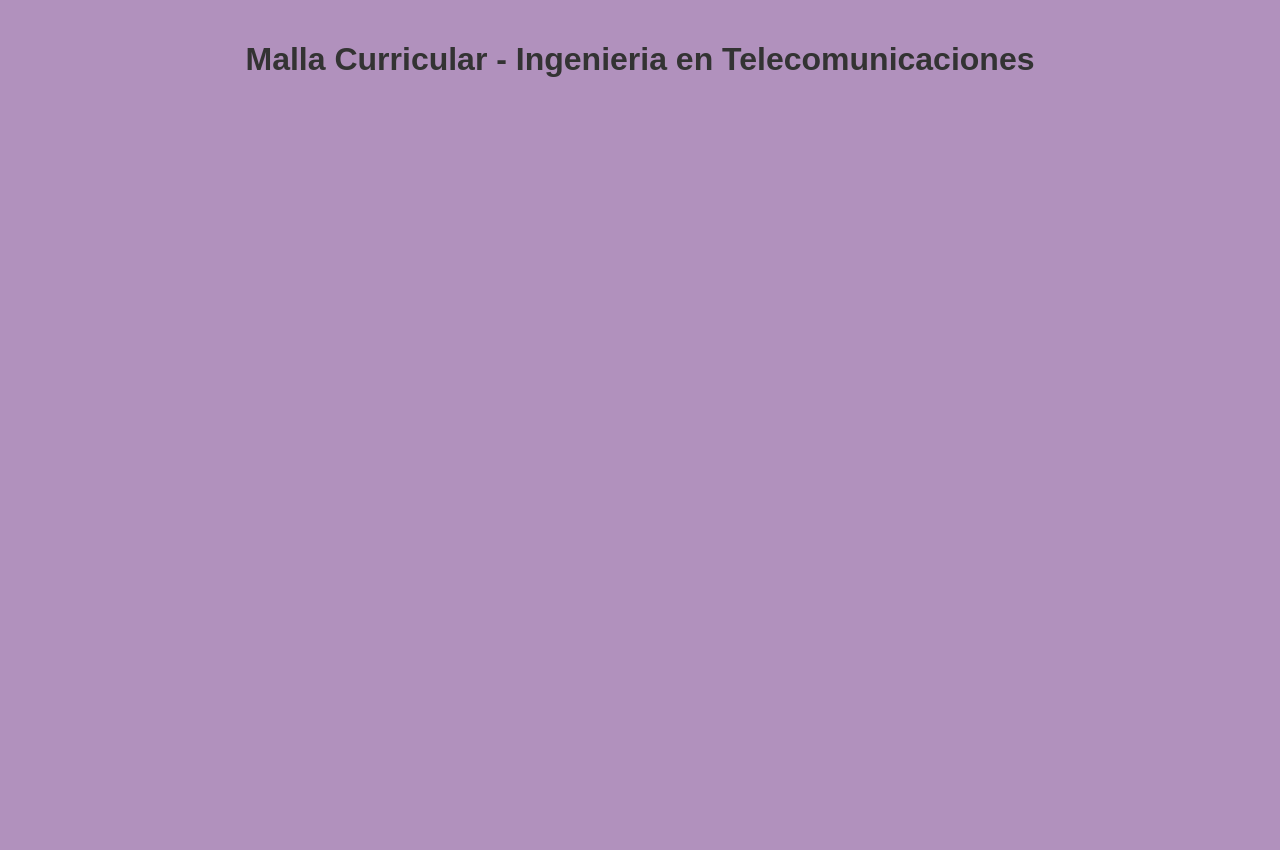
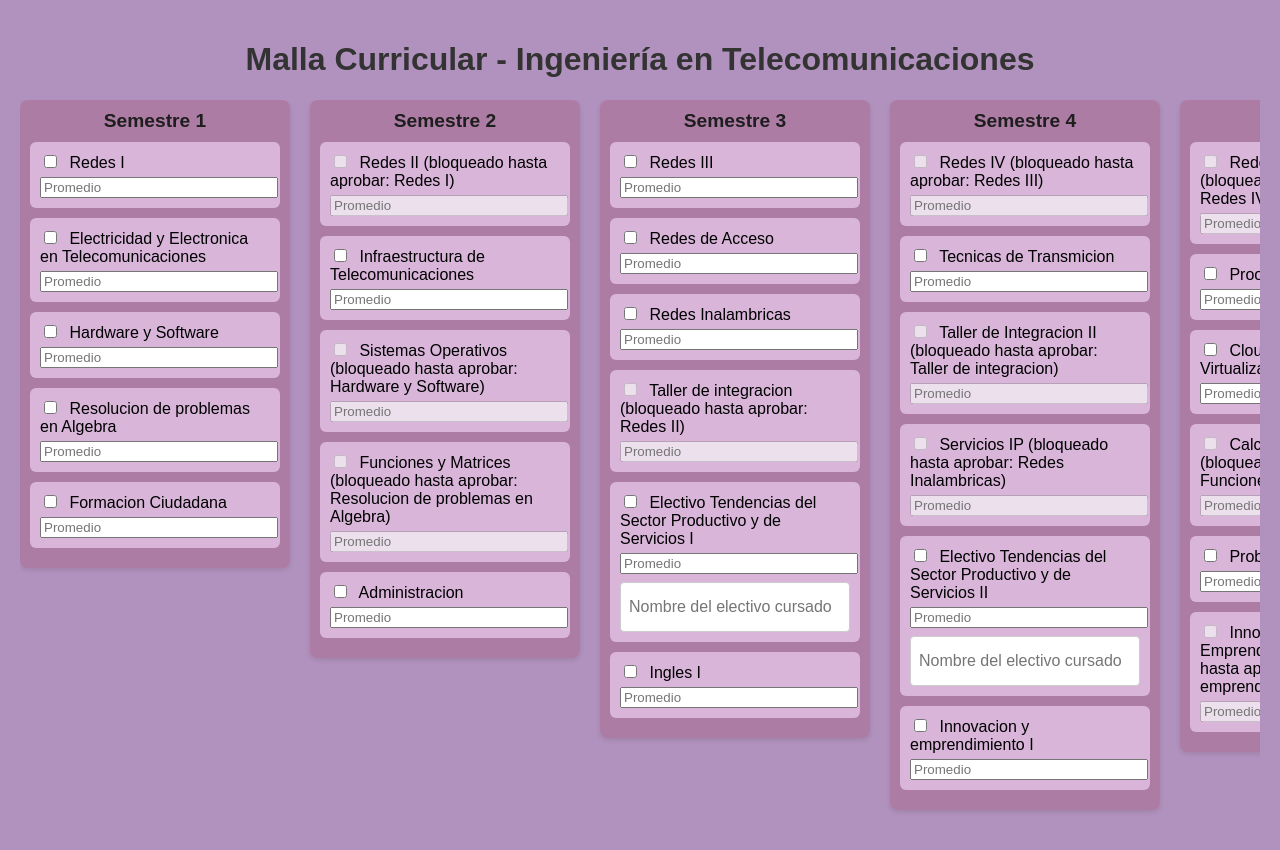
Before and after one commit to constanzapoblete12/Malla-Curricular, a plain HTML site: page index.html in a window 1280 px wide. Before the commit the page ends 800 px from the top, so only its background shows below. Drawn offline with Linux system fonts and the light colour scheme.

Commit message:
Add files via upload

```diff
--- a/index.html
+++ b/index.html
@@ -3,7 +3,7 @@
 <head>
   <meta charset="UTF-8">
   <meta name="viewport" content="width=device-width, initial-scale=1.0">
-  <title>Malla Curricular - Ingenieria Telecomunicaciones</title>
+  <title>Malla Curricular - Ingeniería en Telecomunicaciones</title>
   <style>
     body {
       font-family: Arial, sans-serif;
@@ -67,61 +67,59 @@
       border-radius: 4px;
       border: 1px solid #ccc;
       box-sizing: border-box;
-      }
+    }
   </style>
 </head>
 <body>
-  <h1>Malla Curricular - Ingenieria en Telecomunicaciones</h1>
-
+  <h1>Malla Curricular - Ingeniería en Telecomunicaciones</h1>
   <div class="contenedor-malla" id="malla"></div>
-
   <script>
     const malla = {
       "Semestre 1": [
         "Redes I",
-        "Electricidad y Electrónica en Telecomunicaciones",
+        "Electricidad y Electronica en Telecomunicaciones",
         "Hardware y Software",
-        "Resolución de problemas en Álgebra",
-        "Formación Ciudadana"
+        "Resolucion de problemas en Algebra",
+        "Formacion Ciudadana"
       ],
       "Semestre 2": [
         "Redes II",
         "Infraestructura de Telecomunicaciones",
         "Sistemas Operativos",
         "Funciones y Matrices",
-        "Administració"
+        "Administracion"
       ],
       "Semestre 3": [
         "Redes III",
         "Redes de Acceso",
         "Redes Inalambricas",
-        "Taller de integración",
+        "Taller de integracion",
         "Electivo Tendencias del Sector Productivo y de Servicios I",
-        "Inglés I"
+        "Ingles I"
       ],
       "Semestre 4": [
         "Redes IV",
-        "Técnicas de Transmisión",
-        "Taller de Integración II",
+        "Tecnicas de Transmicion",
+        "Taller de Integracion II",
         "Servicios IP",
         "Electivo Tendencias del Sector Productivo y de Servicios II",
-        "Innovacion y Emprendimiento I"
+        "Innovacion y emprendimiento I"
       ],
       "Semestre 5": [
         "Redes Avanzadas",
-        "Programación Aplicada",
+        "Proogramacion Aplicada",
         "Cloud Computing y Virtualizacion",
-        "Cálculo Diferencial",
-        "Probabilidad y Estadística",
-        "Innovación y Emprendimiento II"
+        "Calculo Diferencial",
+        "Probabilidad y Estadistica",
+        "Innovacion y Emprendimiento II"
       ],
       "Semestre 6": [
         "Redes Avanzadas II",
         "Infraestructura de Telecomunicaciones Avanzada",
         "Taller de Integracion III",
-        "Cálculo Integral",
+        "Calculo Integral",
         "Finanzas",
-        "Inglés II"
+        "Ingles II"
       ],
       "Semestre 7": [
         "Redes Avanzadas III",
@@ -129,12 +127,12 @@
         "Electivo Tendencias del Sector Productivo y de Servicios III",
         "Electivo Tendencias del Sector Productivo y de Servicios IV",
         "Evaluacion de proyectos",
-        "Inglés III"
+        "Ingles III"
       ],
       "Semestre 8": [
         "Operaciones de Ciberseguridad",
         "Sistemas Ciberfisicos",
-        "Proyecto de título",
+        "Proyecto de titulo",
         "Electivo Tendencias del Sector Productivo y de Servicios V",
         "Electivo Tendencias del Sector Productivo y de Servicios VI",
         "Innovacion y Emprendimiento III"
@@ -161,7 +159,6 @@
     };
 
     const container = document.getElementById("malla");
-
     function isAprobado(ramo) {
       return localStorage.getItem(ramo + "-ok") === "true";
     }
@@ -184,9 +181,9 @@
         if (ramo.toLowerCase().includes("electivo")) {
           electivoInput = `<input class="electivo-input" type="text" placeholder="Nombre del electivo cursado" value="${electivo}"
             oninput="localStorage.setItem('${clave}-nombre', this.value)">`;
-            }
+        }
 
-        const prerequisito = prerequisitos[ramo];
+        const prerrequisito = prerequisitos[ramo];
         const prerrequisitoAprobado = prerrequisito ? isAprobado(Object.keys(malla).flatMap(s => malla[s]).find(r => r === prerrequisito)) : true;
 
         tarjeta.innerHTML = `
```
